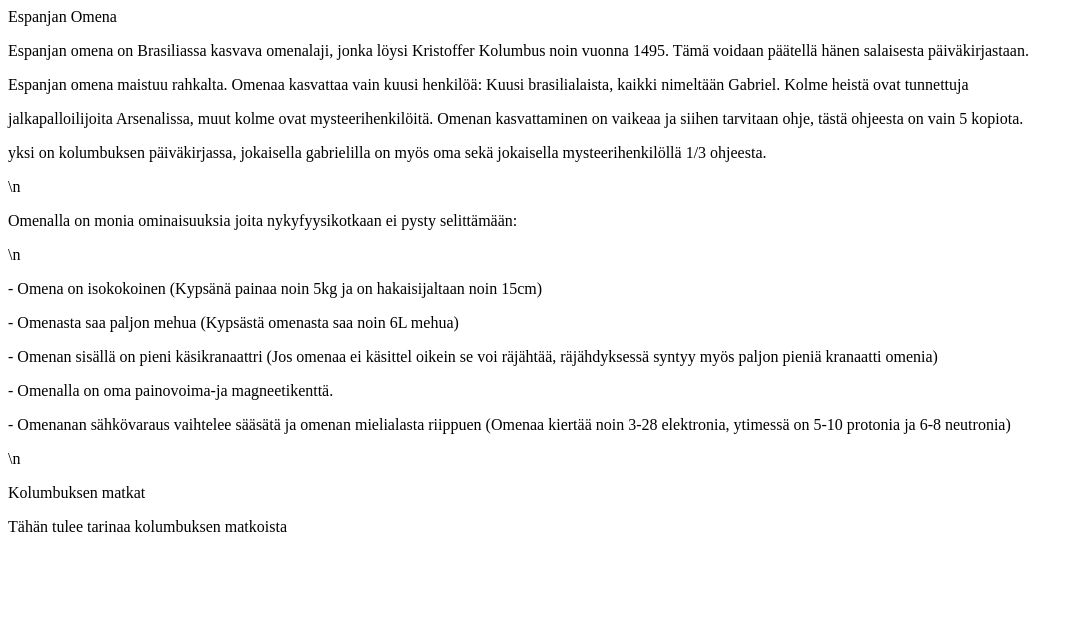
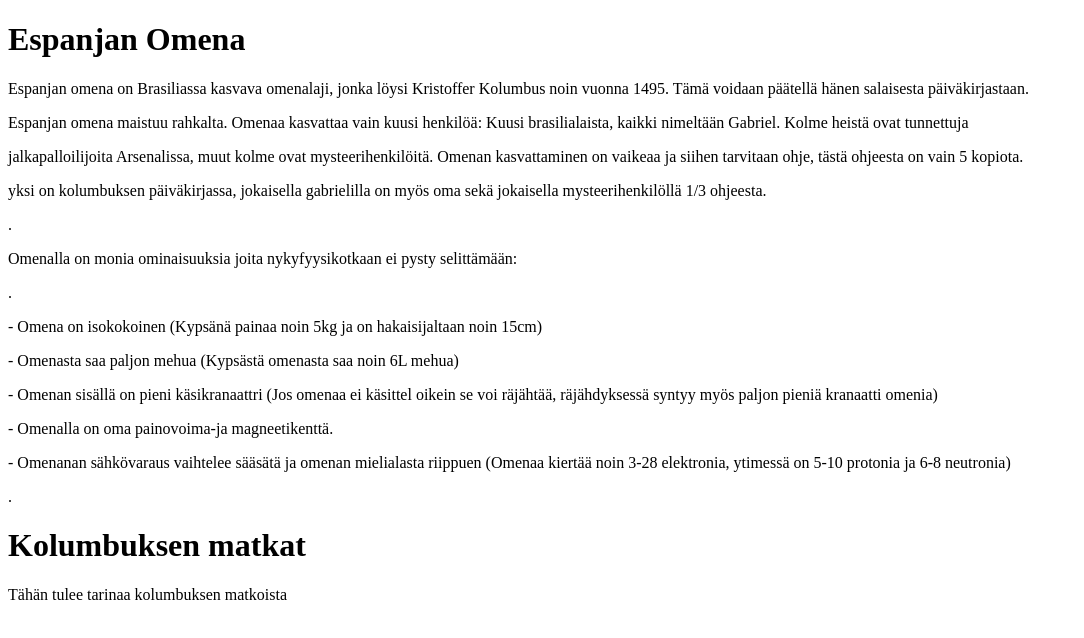
Before and after one commit to espanjanomena/espanjanomena.github.io, a plain HTML site: page index.html in a window 1280 px wide. Shown: the whole page, without its empty margins (0-1084 px from the left). Drawn offline with Linux system fonts and the light colour scheme.

Commit message:
Update index.html

```diff
--- a/index.html
+++ b/index.html
@@ -5,21 +5,21 @@
     <title>Espanjan Omena</title>
   </head>
   <body>
-    <b1>Espanjan Omena</b1>
+    <h1>Espanjan Omena</h1>
     <p>Espanjan omena on Brasiliassa kasvava omenalaji, jonka löysi Kristoffer Kolumbus noin vuonna 1495. Tämä voidaan päätellä hänen salaisesta päiväkirjastaan.</p>
     <p>Espanjan omena maistuu rahkalta. Omenaa kasvattaa vain kuusi henkilöä: Kuusi brasilialaista, kaikki nimeltään Gabriel. Kolme heistä ovat tunnettuja</p>
     <p>jalkapalloilijoita Arsenalissa, muut kolme ovat mysteerihenkilöitä. Omenan kasvattaminen on vaikeaa ja siihen tarvitaan ohje, tästä ohjeesta on vain 5 kopiota.</p>
     <p>yksi on kolumbuksen päiväkirjassa, jokaisella gabrielilla on myös oma sekä jokaisella mysteerihenkilöllä 1/3 ohjeesta.</p>
-    <p>\n</p>
+    <p>.</p>
     <p>Omenalla on monia ominaisuuksia joita nykyfyysikotkaan ei pysty selittämään:</p>
-    <p>\n</p>
+    <p>.</p>
     <p> - Omena on isokokoinen (Kypsänä painaa noin 5kg ja on hakaisijaltaan noin 15cm)</p>
     <p> - Omenasta saa paljon mehua (Kypsästä omenasta saa noin 6L mehua)</p>
     <p> - Omenan sisällä on pieni käsikranaattri (Jos omenaa ei käsittel oikein se voi räjähtää, räjähdyksessä syntyy myös paljon pieniä kranaatti omenia)</p>
     <p> - Omenalla on oma painovoima-ja magneetikenttä.</p>
     <p> - Omenanan sähkövaraus vaihtelee sääsätä ja omenan mielialasta riippuen (Omenaa kiertää noin 3-28 elektronia, ytimessä on 5-10 protonia ja 6-8 neutronia)</p>
-    <p>\n</p>
-    <b1>Kolumbuksen matkat</b1>
+    <p>.</p>
+    <h1>Kolumbuksen matkat</h1>
     <p>Tähän tulee tarinaa kolumbuksen matkoista</p>
   </body>
 </html>
```
